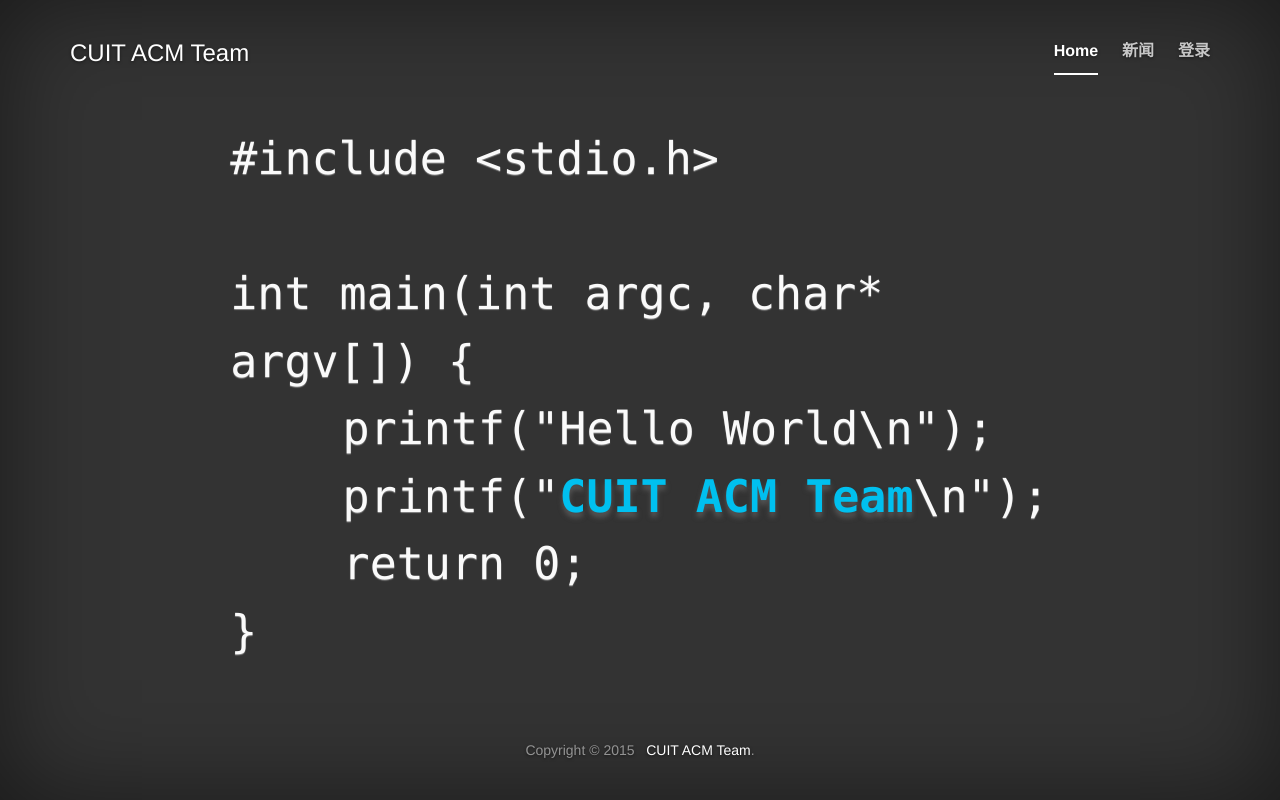
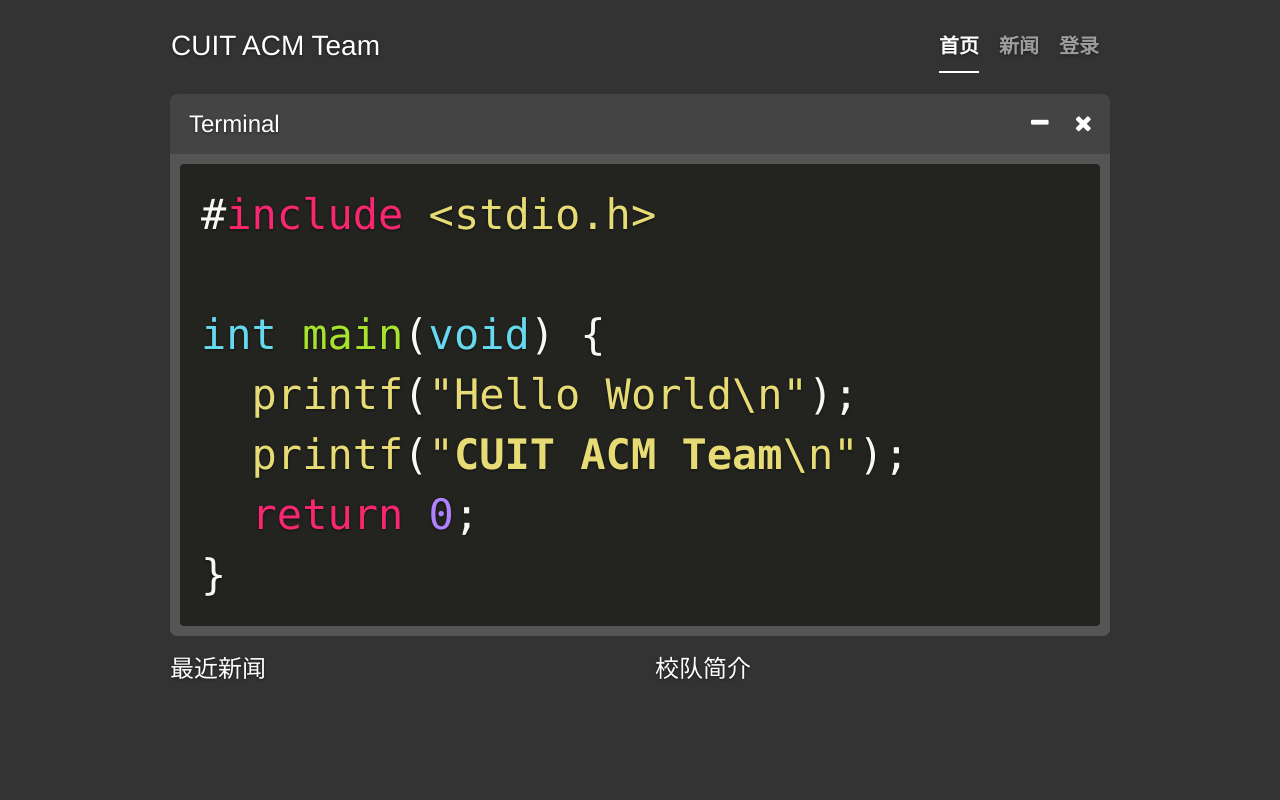
Before and after one commit to Raynxxx/CUIT-ACM-Website, a Flask app: page / in a window 1280 px wide. Run offline with Flask 2, Linux system fonts and the light colour scheme; parts of the project's set-up code (start-up, migrations or seed data) failed here and were passed over; some libraries are stand-ins or nearby versions.

Commit message:
Design new index page

```diff
--- a/App.py
+++ b/App.py
@@ -1,7 +1,7 @@
 # coding=utf-8
 from flask import Flask
 from flask.ext.login import LoginManager
-from flask.ext.uploads import (configure_uploads, patch_request_class)
+from flask.ext.uploads import configure_uploads, patch_request_class
 from server.resource_server import resource
 from dao.db import db
 from dao.dbBase import  User
@@ -9,6 +9,7 @@ from view.admin import admin
 from view.profile import profile
 from view.ajax import ajax
 from view.index import main
+from config import UPLOADED_RESOURCE_DEST
 
 app = Flask(__name__)
 login_manager = LoginManager()
@@ -39,7 +40,7 @@ def init():
     app.register_blueprint(profile)
     app.register_blueprint(ajax)
     patch_request_class(app)
-    configure_uploads(app,resource)
+    configure_uploads(app, resource)
 
 
 if __name__ == '__main__':
--- a/config.py
+++ b/config.py
@@ -26,7 +26,8 @@ OJ_MAP = {
 }
 
 CSRF_ENABLED = True
-UPLOADED_RESOURCE_DEST = 'F:/CUIT-ACM-Website/static/resource'
+import os.path
+UPLOADED_RESOURCE_DEST = os.path.abspath('.') + '/static/resource/'
 IMAGE_FILE_PATH = 'static/image/bookimg/'
 SECRET_KEY = 'a very hard string'
 from datetime import timedelta
--- a/dao/dbResource.py
+++ b/dao/dbResource.py
@@ -12,7 +12,7 @@ class Resource(db.Model):
     user = db.relationship('User', backref=db.backref('resource', lazy='dynamic'))
 
     def __repr__(self):
-        return '<Resource>'
+        return '<Resource>@' + self.name
 
 
     def save(self):
--- a/server/user_server.py
+++ b/server/user_server.py
@@ -63,7 +63,9 @@ def get_list(offset=0, limit=20, school=None):
     if not school:
         users = User.query.offset(offset).limit(limit).all()
     else:
-        all_users = User.query.filter(User.school==school).offset(offset).limit(limit).all()
+        all_users = User.query\
+            .filter(User.school==school)\
+            .offset(offset).limit(limit).all()
         users = list()
         for user in all_users:
             users.append(user) if not user.is_admin else None
--- a/static/css/index.css
+++ b/static/css/index.css
@@ -1,225 +1,73 @@
-/*
- * Globals
- */
-
-/* Links */
-a,
-a:focus,
-a:hover {
+body {
+  padding-top: 20px;
+  padding-bottom: 20px;
+  background-color: #333;
   color: #fff;
-}
-
-/* Custom default button */
-.btn-default,
-.btn-default:hover,
-.btn-default:focus {
-  color: #333;
-  text-shadow: none; /* Prevent inheritence from `body` */
-  background-color: #fff;
-  border: 1px solid #fff;
-}
-
-
-/*
- * Base structure
- */
-
-html,
-body {
-  height: 100%;
-  background-color: #333;
-  /*background-image: url('../image/bg1.jpg');*/
-  background-size: cover;
-}
-body {
-  color: #fff;
-  text-align: center;
   text-shadow: 0 1px 3px rgba(0,0,0,.5);
 }
 
-/* Extra markup and styles for table-esque vertical and horizontal centering */
-.site-wrapper {
-  display: table;
-  width: 100%;
-  height: 100%; /* For at least Firefox */
-  min-height: 100%;
-  -webkit-box-shadow: inset 0 0 100px rgba(0,0,0,.5);
-          box-shadow: inset 0 0 100px rgba(0,0,0,.5);
-}
-.site-wrapper-inner {
-  display: table-cell;
-  vertical-align: top;
-}
-.cover-container {
-  margin-right: auto;
-  margin-left: auto;
+@media (min-width: 1200px) {
+  .container {
+    width: 970px;
+  }
 }
 
-/* Padding for spacing */
-.inner {
-  padding: 30px;
+.container-fluid {
+  padding-right: 0;
 }
 
-.clear {
-  clear: both;
-}
-/*
- * Header
- */
-.masthead {
-  padding: 30px;
-}
-.masthead-brand {
-  margin-top: 10px;
-  margin-bottom: 10px;
+.navbar {
+  margin-bottom: 20px;
 }
 
-.masthead-nav > li {
-  display: inline-block;
+.navbar-inverse {
+  background-color: #333;
+  border-color: #333;
 }
-.masthead-nav > li + li {
-  margin-left: 20px;
+.navbar-inverse .navbar-brand {
+  color: #fff;
+  font-size: 28px;
+  padding-left: 0 !important;
 }
-.masthead-nav > li > a {
-  padding-right: 0;
-  padding-left: 0;
-  font-size: 16px;
+
+.navbar-nav a {
+  padding-left: 0 !important;
+  padding-right: 0 !important;
+  margin: auto 10px;
+  font-size: 20px;
   font-weight: bold;
-  color: #fff; /* IE8 proofing */
   color: rgba(255,255,255,.75);
   border-bottom: 2px solid transparent;
 }
-.masthead-nav > li > a:hover,
-.masthead-nav > li > a:focus {
-  background-color: transparent;
-  border-bottom-color: #a9a9a9;
-  border-bottom-color: rgba(255,255,255,.25);
+.navbar-nav a:hover {
+  color: rgba(255,255,255,.75);
+  border-bottom: 2px solid transparent;
+  border-bottom-color: rgba(255,255,255,.75);
 }
-.masthead-nav > .active > a,
-.masthead-nav > .active > a:hover,
-.masthead-nav > .active > a:focus {
+.navbar-nav>.active>a {
   color: #fff;
+  background-color: #333 !important;
   border-bottom-color: #fff;
 }
 
-@media (min-width: 768px) {
-  .masthead-brand {
-    float: left;
-  }
-  .masthead-nav {
-    float: right;
-  }
+.shell-header {
+  padding: 0.5em;
+  margin-bottom: 0;
+  background-color: #444;
+  border-top-left-radius: 0.5em;
+  border-top-right-radius: 0.5em;
 }
-
-
-/*
- * Cover
- */
-
-.cover {
-  padding: 0 20px;
+.shell-header h3 {
+  display: inline-block;
+  margin: 0;
+  padding: 0.4em 0.5em;
 }
-.cover .btn-lg {
-  padding: 10px 20px;
-  font-weight: bold;
+.shell-header .btn {
+  color: #fff;
+  font-size: 1.6em;
+  outline: none !important;
 }
-.cover-heading {
-  text-align: center;
+.shell-header .btn:hover {
+  color: #444;
+  background-color: #fff;
 }
-.background-code {
-  font-size: 35px;
-  text-align: left;
-  margin: auto;
-  padding: 20px;
-  width: 86%;
-  color: rgba(250, 250, 250, 1);
-  font-family: "Consolas", sans-serif ! important;
-  -webkit-font-smoothing: antialiased;
-  text-shadow: 0 1px 1px #888;
-}
-.background-code ul {
-  list-style: none;
-}
-.background-code li {
-  margin: 0;
-  word-spacing: 1px;
-  line-height: 150%;
-}
-.background-code li .important {
-  color: #00c0ef;
-  text-shadow: 0 5px 5px #555;
-}
-/*
- * Footer
- */
-
-.mastfoot {
-  color: #999; /* IE8 proofing */
-  color: rgba(255,255,255,.5);
-}
-
-
-/*
- * Affix and center
- */
-@media (min-width: 200px) {
-  .background-code {
-    font-size: 15px;
-    width: 90%;
-  }
-}
-@media (min-width: 768px) {
-  /* Pull out the header and footer */
-  .masthead {
-    position: fixed;
-    top: 0;
-  }
-  .mastfoot {
-    position: fixed;
-    bottom: 0;
-  }
-  /* Start the vertical centering */
-  .site-wrapper-inner {
-    vertical-align: middle;
-  }
-  /* Handle the widths */
-  .masthead,
-  .mastfoot,
-  .cover-container {
-    width: 100%; /* Must be percentage or pixels for horizontal alignment */
-  }
-  .background-code {
-    font-size: 36px;
-    width: 90%;
-  }
-}
-
-@media (min-width: 992px) {
-  .masthead,
-  .mastfoot,
-  .cover-container {
-    width: 900px;
-  }
-}
-@media (min-width: 1200px) {
-  .masthead,
-  .mastfoot,
-  .cover-container {
-    width: 1200px;
-  }
-  .background-code {
-    font-size: 45px;
-    width: 81%;
-  }
-}
-@media (min-width: 1600px) {
-  .masthead,
-  .mastfoot,
-  .cover-container {
-    width: 1600px;
-  }
-  .background-code {
-    font-size: 60px;
-    width: 81%;
-  }
-}
--- /dev/null
+++ b/static/highlight/monokai_sublime.css
@@ -0,0 +1,164 @@
+/*
+
+Monokai Sublime style. Derived from Monokai by noformnocontent http://nn.mit-license.org/
+
+*/
+
+.hljs {
+  display: block;
+  overflow-x: auto;
+  padding: 0.5em;
+  background: #23241f;
+  -webkit-text-size-adjust: none;
+}
+
+.hljs,
+.hljs-tag,
+.css .hljs-rule,
+.css .hljs-value,
+.aspectj .hljs-function,
+.css .hljs-function
+.hljs-preprocessor,
+.hljs-pragma {
+  color: #f8f8f2;
+}
+
+.hljs-strongemphasis,
+.hljs-strong,
+.hljs-emphasis {
+  color: #a8a8a2;
+}
+
+.hljs-bullet,
+.hljs-blockquote,
+.hljs-horizontal_rule,
+.hljs-number,
+.hljs-regexp,
+.alias .hljs-keyword,
+.hljs-literal,
+.hljs-hexcolor {
+  color: #ae81ff;
+}
+
+.hljs-tag .hljs-value,
+.hljs-code,
+.hljs-title,
+.css .hljs-class,
+.hljs-class .hljs-title:last-child {
+  color: #a6e22e;
+}
+
+.hljs-link_url {
+  font-size: 80%;
+}
+
+.hljs-strong,
+.hljs-strongemphasis {
+  font-weight: bold;
+}
+
+.hljs-emphasis,
+.hljs-strongemphasis,
+.hljs-class .hljs-title:last-child,
+.hljs-typename {
+  font-style: italic;
+}
+
+.hljs-keyword,
+.ruby .hljs-class .hljs-keyword:first-child,
+.ruby .hljs-function .hljs-keyword,
+.hljs-function,
+.hljs-change,
+.hljs-winutils,
+.hljs-flow,
+.nginx .hljs-title,
+.tex .hljs-special,
+.hljs-header,
+.hljs-attribute,
+.hljs-symbol,
+.hljs-symbol .hljs-string,
+.hljs-tag .hljs-title,
+.hljs-value,
+.alias .hljs-keyword:first-child,
+.css .hljs-tag,
+.css .unit,
+.css .hljs-important {
+  color: #f92672;
+}
+
+.hljs-function .hljs-keyword,
+.hljs-class .hljs-keyword:first-child,
+.hljs-aspect .hljs-keyword:first-child,
+.hljs-constant,
+.hljs-typename,
+.hljs-name,
+.css .hljs-attribute {
+  color: #66d9ef;
+}
+
+.hljs-variable,
+.hljs-params,
+.hljs-class .hljs-title,
+.hljs-aspect .hljs-title {
+  color: #f8f8f2;
+}
+
+.hljs-string,
+.css .hljs-id,
+.hljs-subst,
+.hljs-type,
+.ruby .hljs-class .hljs-parent,
+.hljs-built_in,
+.django .hljs-template_tag,
+.django .hljs-variable,
+.smalltalk .hljs-class,
+.django .hljs-filter .hljs-argument,
+.smalltalk .hljs-localvars,
+.smalltalk .hljs-array,
+.hljs-attr_selector,
+.hljs-pseudo,
+.hljs-addition,
+.hljs-stream,
+.hljs-envvar,
+.apache .hljs-tag,
+.apache .hljs-cbracket,
+.tex .hljs-command,
+.hljs-prompt,
+.hljs-link_label,
+.hljs-link_url {
+  color: #e6db74;
+}
+
+.hljs-comment,
+.hljs-annotation,
+.hljs-decorator,
+.hljs-pi,
+.hljs-doctype,
+.hljs-deletion,
+.hljs-shebang,
+.apache .hljs-sqbracket,
+.tex .hljs-formula {
+  color: #75715e;
+}
+
+.coffeescript .javascript,
+.javascript .xml,
+.tex .hljs-formula,
+.xml .javascript,
+.xml .vbscript,
+.xml .css,
+.xml .hljs-cdata,
+.xml .php,
+.php .xml {
+  opacity: 0.5;
+}
+.background-code {
+  padding: 10px;
+  border-bottom-left-radius: 0.5em;
+  border-bottom-right-radius: 0.5em;
+  background-color: #555;
+  font-family: "Consolas", sans-serif !important;
+}
+code {
+  font-size: 3em !important;
+}
--- a/templates/admin/upload.html
+++ b/templates/admin/upload.html
@@ -2,7 +2,7 @@
 {% block content %}
 <div class="box box-primary">
   <div class="box-header with-border">
-      <h3 class="box-title"><i class="fa fa-book"></i> <span>上传资源</span></h3>
+      <h3 class="box-title"><i class="fa fa-upload"></i> <span>上传资源</span></h3>
   </div>
   <form id="postForm" method="post" class="form-horizontal">
     <div class="box-body">
--- a/templates/index/index.html
+++ b/templates/index/index.html
@@ -9,6 +9,7 @@
   <link rel="stylesheet" href="//cdn.bootcss.com/font-awesome/4.3.0/css/font-awesome.min.css">
   <link rel="stylesheet" href="{{ url_for('static', filename='AdminLTE2/bootstrap/css/bootstrap.min.css') }}"/>
   <link rel="stylesheet" href="{{ url_for('static', filename='css/index.css') }}"/>
+  <link rel="stylesheet" href="{{ url_for('static', filename='highlight/monokai_sublime.css') }}"/>
   <!-- HTML5 Shim and Respond.js IE8 support of HTML5 elements and media queries -->
   <!-- WARNING: Respond.js doesn't work if you view the page via file:// -->
   <!--[if lt IE 9]>
@@ -18,44 +19,89 @@
   {%- block head -%}{%- endblock -%}
 </head>
 <body>
-<div class="site-wrapper">
-  <div class="site-wrapper-inner">
-    <div class="cover-container">
-      <div class="masthead">
-          <h3 class="masthead-brand">CUIT ACM Team</h3>
-          <nav>
-            <ul class="nav masthead-nav">
-              <li class="active"><a href="{{ url_for('main.index') }}">Home</a></li>
-              <li><a href="{{ url_for('main.news_list') }}">新闻</a></li>
-              <li><a href="{{ url_for('main.login') }}">登录</a></li>
-            </ul>
-          </nav>
+<div class="container">
+  <!-- Static navbar -->
+  <nav class="navbar navbar-default navbar-inverse">
+    <div class="container-fluid">
+      <div class="navbar-header">
+        <button type="button" class="navbar-toggle collapsed" data-toggle="collapse" data-target="#navbar" aria-expanded="false" aria-controls="navbar">
+          <span class="sr-only">Toggle navigation</span>
+          <span class="icon-bar"></span>
+          <span class="icon-bar"></span>
+          <span class="icon-bar"></span>
+        </button>
+        <a class="navbar-brand" href="#" onclick="return false;">CUIT ACM Team</a>
       </div>
-      <div class="cover">
-        <div class="cover-heading">
-          <div class="background-code">
-            <ul>
-            <li>#include &lt;stdio.h&gt;</li>
-            <li><br></li>
-            <li>int main(int argc, char* argv[])&nbsp;{</li>
-            <li>&nbsp;&nbsp;&nbsp;&nbsp;printf("Hello World\n");</li>
-            <li>&nbsp;&nbsp;&nbsp;&nbsp;printf("<b class="important">CUIT ACM Team</b>\n");</li>
-            <li>&nbsp;&nbsp;&nbsp;&nbsp;return 0;</li>
-            <li>}</li>
-            </ul>
-          </div>
+      <div id="navbar" class="navbar-collapse collapse">
+        <ul class="nav navbar-nav navbar-right">
+          <li class="active"><a href="{{ url_for('main.index') }}">首页</a></li>
+          <li><a href="{{ url_for('main.news_list') }}">新闻</a></li>
+          <!--<li><a href="">关于我们</a></li>-->
+          <li><a href="{{ url_for('main.login') }}">登录</a></li>
+        </ul>
+      </div><!--/.nav-collapse -->
+    </div><!--/.container-fluid -->
+  </nav>
+
+  <div class="row">
+    <div class="col-md-12">
+      <div class="shell-header">
+        <h3>Terminal</h3>
+        <div class="pull-right">
+          <button class="btn btn-link btn-sm minus-terminal"><i class="fa fa-minus"></i></button>
+          <button class="btn btn-link btn-sm open-terminal" style="display: none"><i class="fa fa-square-o"></i></button>
+          <button class="btn btn-link btn-sm close-terminal"><i class="fa fa-times"></i></button>
         </div>
       </div>
-      <div class="mastfoot">
-        <div class="inner">
-          <p> Copyright  &copy; 2015 &nbsp; <a href="#" onclick="return false;">CUIT ACM Team</a>.
-          </p>
-        </div>
+      <div class="background-code">
+        <code>
+          <span>#include &lt;stdio.h&gt;<br><br></span>
+          <span>int main(void)&nbsp;{<br></span>
+          <span>&nbsp;&nbsp;printf("Hello World\n");<br></span>
+          <span>&nbsp;&nbsp;printf("<b>CUIT ACM Team</b>\n");<br></span>
+          <span>&nbsp;&nbsp;return 0;<br></span>
+          <span>}</span>
+        </code>
       </div>
     </div>
   </div>
-</div>
+  <div class="row">
+    <div class="col-md-6">
+      <h3>最近新闻</h3>
+
+    </div>
+    <div class="col-md-6">
+      <h3>校队简介</h3>
+
+    </div>
+  </div>
+</div> <!-- /container -->
 <script src="{{ url_for('static', filename='AdminLTE2/plugins/jQuery/jQuery-2.1.4.min.js') }}"></script>
 <script src="{{ url_for('static', filename='AdminLTE2/bootstrap/js/bootstrap.min.js') }}"></script>
+<script src="{{ url_for('static', filename='highlight/highlight.min.js') }}"></script>
+<script type="text/javascript">
+  function make_highlight() {
+    $('code').each(function(i, block) {
+      hljs.highlightBlock(block);
+    });
+  }
+  $(document).ready(function() {
+    make_highlight();
+    $('.minus-terminal').click(function() {
+      $('.background-code code').slideUp();
+      $(this).hide();
+      $('.open-terminal').show();
+    });
+    $('.open-terminal').click(function() {
+      $('.background-code code').slideDown();
+      $(this).hide();
+      $('.minus-terminal').show();
+    });
+    $('.close-terminal').click(function() {
+      $('.shell-header').fadeOut();
+      $('.background-code').fadeOut();
+    });
+  });
+</script>
 </body>
 </html>
--- a/view/admin.py
+++ b/view/admin.py
@@ -181,7 +181,7 @@ def manage_resource():
                            title=u'资源管理',
                            limit = config.RESOURCE_MANAGE_PER_PAGE)
 
-@admin.route('/upload', methods=['GET'])
+@admin.route('/admin/upload', methods=['GET'])
 @login_required
 def upload():
     if not current_user.is_admin and not current_user.is_coach:
```
Also changed, not shown: server/resource_server.py (+6 -3 lines), templates/admin/base.html (+4 -21 lines), templates/admin/manage_resource.html (+5 -7 lines), templates/index/news_list.html (+4 -6 lines).
